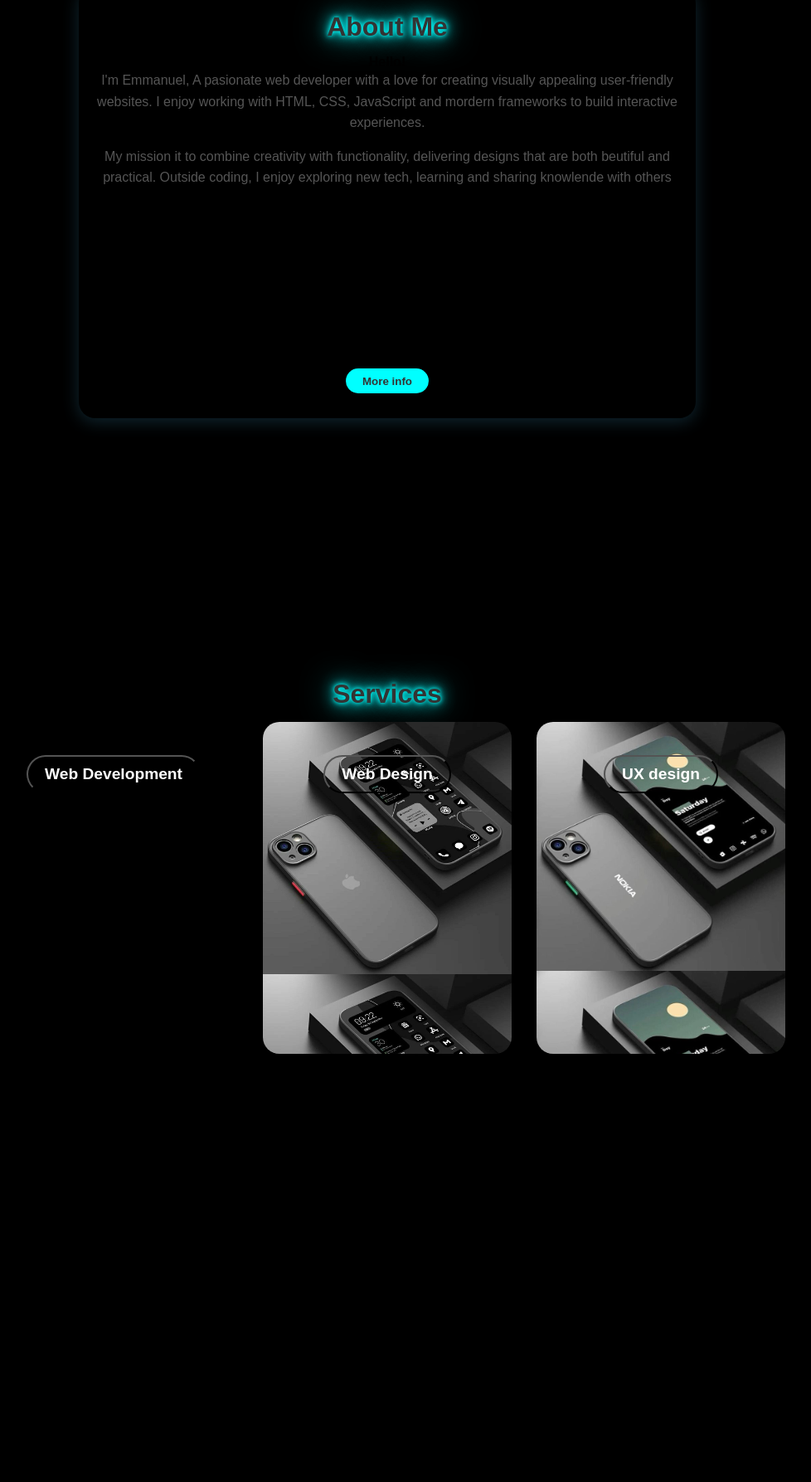
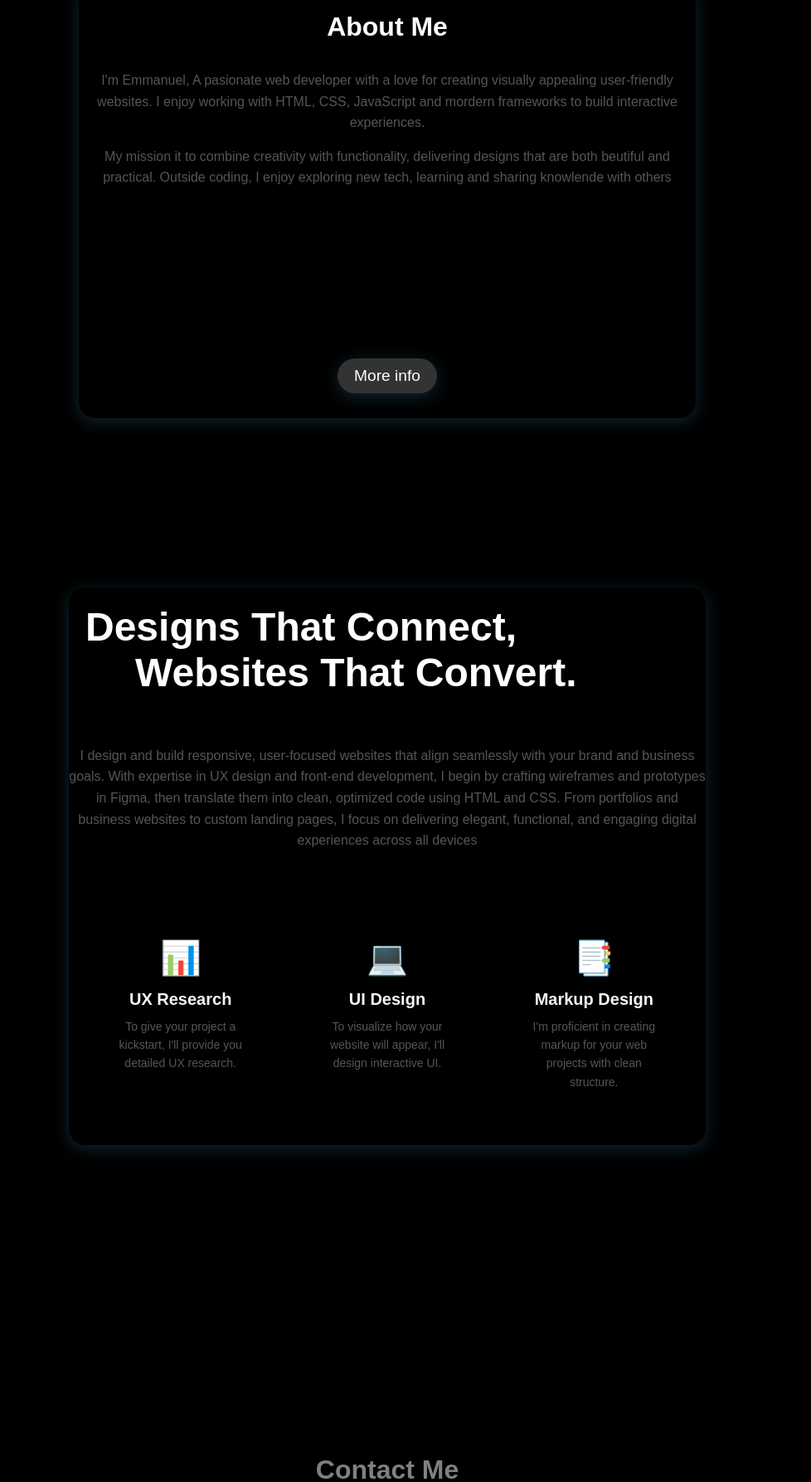
Before and after one commit to emmanuelonlineacc/My-Portfolio, a plain HTML site: page index.html in a window 1280 px wide. Shown: the part 1014-2800 px from the top of the page at 83% size, without its empty margins (173-1151 px from the left). Before the commit the page ends 2458 px from the top, so only its background shows below. Drawn offline with Linux system fonts and the light colour scheme.

Commit message:
added contact section

```diff
--- a/index.html
+++ b/index.html
@@ -1,10 +1,10 @@
 <!DOCTYPE html>
 <html lang="en">
   <head>
-    <meta charset="UTF-8">
-    <meta name="viewport" content="width=device-width, initial-scale=1.0">
+    <meta charset="UTF-8" />
+    <meta name="viewport" content="width=device-width, initial-scale=1.0" />
     <title>Portfolio Home</title>
-    <link rel="stylesheet" href="style.css">
+    <link rel="stylesheet" href="style.css" />
   </head>
   <body>
     <header class="header" id="home">
@@ -15,9 +15,7 @@
           <li><a href="#home">Home</a></li>
           <li><a href="#about">About</a></li>
           <li><a href="#services">Services</a></li>
-            <li><a href="">Contact</a></li>
-
-
+          <li><a href="#contact">Contact</a></li>
         </ul>
 
         <div class="hamburger" id="hamburger">
@@ -27,37 +25,46 @@
         </div>
       </nav>
       <!-- Hero Section -->
-    <section class="hero" >
+      <section class="hero">
         <div class="container">
           <div>
-        <img src="Assets/Images/Dummy_Profile-removebg-preview.png" alt="Profile Photo" class="profile-photo">
+            <img
+              src="Assets/Images/Dummy_Profile-removebg-preview.png"
+              alt="Profile Photo"
+              class="profile-photo"
+            />
           </div>
           <div>
             <h1 class="name">Emmanuel Ochieng</h1>
             <div class="animated-text">
               <span id="typing"></span>
             </div>
+            <p class="description">
+              A passionate web developer with a love for creating visually
+              appealing user-friendly websites.
+            </p>
           </div>
         </div>
       </section>
     </header>
     <main>
-    <section class="about"  id="about">
+      <section class="about" id="about">
         <div class="container">
           <div class="about-text">
             <h2>About Me</h2>
-                <h4>
-                    Hello!
-                </h4>
+            <h4>Hello!</h4>
             <p>
-                    I'm Emmanuel, A pasionate web developer with a love for creating visually appealing user-friendly websites.
-                    I enjoy working with HTML, CSS, JavaScript and mordern frameworks to build interactive experiences.
+              I'm Emmanuel, A pasionate web developer with a love for creating
+              visually appealing user-friendly websites. I enjoy working with
+              HTML, CSS, JavaScript and mordern frameworks to build interactive
+              experiences.
             </p>
             <p>
-                    My mission it to combine creativity with functionality, delivering designs that are both beutiful and practical.
-                    Outside coding, I enjoy exploring new tech, learning and sharing knowlende with others
+              My mission it to combine creativity with functionality, delivering
+              designs that are both beutiful and practical. Outside coding, I
+              enjoy exploring new tech, learning and sharing knowlende with
+              others
             </p>
-
           </div>
 
           <button>More info</button>
@@ -65,27 +72,69 @@
       </section>
       <section class="services" id="services">
         <div class="container">
-            <h2>Services</h2>
-            <div class="services-list">
-            <ul>
-                <li class="development">
-                    <button>Web Development</button>
-                    <p>I specialize in creating visually appealing, user-friendly, and responsive websites that provide seamless experiences across all devices. My design approach combines creativity with functionality, ensuring that each project not only looks modern and professional but also meets the specific goals of the client. With skills in UI/UX design, HTML, CSS, and Figma, I design websites that enhance usability, accessibility, and brand identity. From wireframes and prototypes to fully developed interfaces, I focus on delivering clean, efficient, and engaging web designs that leave a lasting impression</p>
-                </li>
-                <li class="design">
-                    <button>Web Design</button>
-                    <p></p>
-                </li>
-                <li class="ux">
-                    <button >UX design</button>
-                    <p></p>
-                </li>
-            </ul>
+          <div class="heading">
+            <h2 class="one">Designs That Connect,</h2>
+            <h2 class="two">Websites That Convert.</h2>
+          </div>
+          <p>
+            I design and build responsive, user-focused websites that align
+            seamlessly with your brand and business goals. With expertise in UX
+            design and front-end development, I begin by crafting wireframes and
+            prototypes in Figma, then translate them into clean, optimized code
+            using HTML and CSS. From portfolios and business websites to custom
+            landing pages, I focus on delivering elegant, functional, and
+            engaging digital experiences across all devices
+          </p>
+          <div class="cards">
+            <div class="card">
+              <div class="icon">📊</div>
+              <h3>UX Research</h3>
+              <p>
+                To give your project a kickstart, I'll provide you detailed UX
+                research.
+              </p>
+            </div>
+            <div class="card">
+              <div class="icon">💻</div>
+              <h3>UI Design</h3>
+              <p>
+                To visualize how your website will appear, I'll design
+                interactive UI.
+              </p>
+            </div>
+            <div class="card">
+              <div class="icon">📑</div>
+              <h3>Markup Design</h3>
+              <p>
+                I'm proficient in creating markup for your web projects with
+                clean structure.
+              </p>
+            </div>
+          </div>
+        </div>
+      </section>
+      <section id="contact" class="contact">
+        <div class="container">
+          <h2>Contact Me</h2>
+          <p>Feel free to reach me directly using the details below.</p>
+
+          <div class="contact-info">
+            <p>
+              <a href="mailto:emmanuelonlineacc@gmail.com"
+                >emmanuelonlineacc@gmail.com</a
+              >
+            </p>
+            <p>
+              <a href="tel:+254743942353">+254 743942353</a>
+            </p>
+            <p>Nairobi, Kenya</p>
           </div>
         </div>
       </section>
     </main>
-    <button id="backToTop" title="Back to Top"><img src="Assets/Icons/double_arrow_up.svg" alt=""></button>
+    <button id="backToTop" title="Back to Top">
+      <img src="Assets/Icons/double_arrow_up.svg" alt="" />
+    </button>
     <script src="script.js"></script>
   </body>
 </html>
--- a/style.css
+++ b/style.css
@@ -1,4 +1,4 @@
-*{
+* {
   padding: 0;
   margin: 0;
   text-decoration: none;
@@ -7,13 +7,12 @@
   scroll-behavior: smooth;
 }
 
-
 body {
   font-family: Arial, sans-serif;
   margin: 0;
-    background:#000;
-    background-position:unset;
-    background-size:contain;
+  background: #000;
+  background-position: unset;
+  background-size: contain;
   background-repeat: no-repeat;
   justify-content: center;
   text-align: center;
@@ -31,7 +30,6 @@ body {
   box-shadow: 0px 4px 20px rgba(82, 193, 245, 0.2);
   position: justify;
   justify-content: space-between;
-
 }
 
 .nav-left {
@@ -52,7 +50,6 @@ nav ul {
   align-items: center;
 }
 
-
 nav ul li {
   margin: 0 5px;
 }
@@ -63,23 +60,22 @@ nav ul li a {
   font-weight: 500;
   padding: 10px 15px;
   cursor: pointer;
-
 }
 
-nav ul li a:hover{
+nav ul li a:hover {
   color: aqua;
   transition: color 0.3s ease;
 }
 
 /*hamburger*/
-.hamburger{
+.hamburger {
   display: none;
   flex-direction: column;
-    gap:5px;
+  gap: 5px;
   cursor: pointer;
 }
 
-.hamburger span{
+.hamburger span {
   width: 25px;
   height: 3px;
   background: black;
@@ -87,9 +83,8 @@ nav ul li a:hover{
 }
 
 /*mobile*/
-@media(max-width: 760px){
-
-    nav ul{
+@media (max-width: 760px) {
+  nav ul {
     position: absolute;
     top: 60px;
     right: 30px;
@@ -101,35 +96,33 @@ nav ul li a:hover{
     transition: height 0.8s ease;
   }
 
-    nav ul.active{
+  nav ul.active {
     height: 200px;
     width: 150px;
     padding: 10px 0;
     box-shadow: 0px 4px 20px rgba(56, 210, 248, 0.1);
-
   }
 
-    nav ul li{
+  nav ul li {
     text-align: center;
     padding: 10px 0;
   }
 
-    .hamburger{
+  .hamburger {
     display: flex;
   }
 
-    .container{
+  .container {
     flex-direction: column;
-        text-align: center;
   }
 
-    .about-text{
+  .about-text {
     padding: 20px 0;
   }
 }
 
 /* Hero Section */
-.hero{
+.hero {
   margin: -30px 0 0 0;
 }
 .hero .container {
@@ -139,20 +132,21 @@ nav ul li a:hover{
   display: flex;
   justify-content: center;
   align-items: center;
-    background:none;
+  background: none;
 }
 
 .profile-photo {
   border-radius: 0% 0% 50% 30%;
   width: 400px;
   height: 550px;
-    object-fit:contain;
-    animation: bounce 2s cubic-bezier(.28,.84,.42,1) infinite;
+  object-fit: contain;
+  animation: bounce 2s cubic-bezier(0.28, 0.84, 0.42, 1) infinite;
   will-change: transform;
 }
 
 @keyframes bounce {
-    0%, 100% {
+  0%,
+  100% {
     transform: translateY(0);
   }
   40% {
@@ -190,7 +184,6 @@ nav ul li a:hover{
   font-style: normal;
 }
 
-
 .cursor {
   display: inline-block;
   width: 2px;
@@ -199,27 +192,43 @@ nav ul li a:hover{
   vertical-align: middle;
 }
 
+.description {
+  font-size: 18px;
+  color: #fff;
+  margin-top: px;
+  max-width: 400px;
+  line-height: 1.5;
+  text-align: center;
+  font-family: "Playwrite CA", cursive;
+  font-optical-sizing: auto;
+  font-style: normal;
+}
 @keyframes blink {
-    0%, 50%, 100% { opacity: 1; }
-    25%, 75% { opacity: 10; }
+  0%,
+  50%,
+  100% {
+    opacity: 1;
+  }
+  25%,
+  75% {
+    opacity: 10;
+  }
 }
 
-
-section{
+section {
   position: relative;
   display: flex;
   justify-content: center;
   align-items: center;
   min-height: 100vh;
   flex-direction: column;
-
 }
 
-.about{
-    padding:60px 20px;
+.about {
+  padding: 60px 20px;
   background: none;
 }
-.about .container{
+.about .container {
   display: flex;
   align-items: center;
   flex-direction: column;
@@ -232,153 +241,129 @@ section{
   background: transparent;
   backdrop-filter: blur(10px);
   border-radius: 20px;
-
 }
 
-.about-text{
+.about-text {
   margin: 30px 15px 0 15px;
-    flex:1;
+  flex: 1;
 }
 
-.about-text h2{
+.about-text h2 {
   font-size: 2rem;
   margin-bottom: 15px;
-    color: #333;
-    text-shadow:
-    0 0 5px aqua,
-    0 0 10px aqua,
-    0 0 20px aqua,
-    0 0 40px aqua;
-
-
+  color: white;
 }
 
-.about-text p{
+.about-text p {
   font-size: 1rem;
   line-height: 1.6;
   margin-bottom: 15px;
   color: #555;
 }
 
-.about .container button{
-    background: aqua;
-    height: 30px;
-    width: 100px;
-    margin: 30px 0;
-    text-decoration: none;
-    font-weight: 600;
-    border-radius: 30px;
-    text-align: center;
-    color: #333;
-    border: none;
-
-}
-
-.about .container button:hover{
-    box-shadow: 0 25px 50px rgba(0,255,255,0.2);
-    height: 40px;
-    width: 100px;
-    border: none;
-    border-radius: 30px;
-    background: none;
-    cursor: pointer;
-
-
-}
-
-.services h2{
-    font-size: 2rem;
-    margin-bottom: 15px;
-    color: #333;
-    text-shadow:
-    0 0 5px aqua,
-    0 0 10px aqua,
-    0 0 20px aqua,
-    0 0 40px aqua;
-}
-
-.services-list ul{
-    flex-direction: raw;
-    gap: 30px;
-    display: flex;
-    list-style: none;
-    padding: 0;
-    margin:0;
-
-}
-
-.services-list li{
-    position: relative;
-    flex:1 1 0;
-    text-align: center;
-}
-
-.services-list li{
-    position: relative;
-    flex: 1 1 0;
-}
-.services-list li p{
-    display: none;
-    position: absolute;
-    transform: translateX();
-    background:transluscent;
-    backdrop-filter: blur(8px);
-    color: white;
-    border: radius 8px;
-    box-shadow: 0 4px 16px rgba(0,0,0,0.1);
-    z-index: 10;
-    overflow: hidden;
-
-}
-
-.services-list li:hover p,
-.services-list li:focus-within p
-{
-    display: block;
-}
-.services-list li button{
+button {
   background: none;
   border-radius: 30;
   color: white;
-    font-size: 1.2rem;
-    font-weight: 600;
-    padding: 10px 20px;
-    margin-top: 40px;
   border-radius: 30px;
   cursor: pointer;
-    transition: background-color 0.3s ease, color 0.3s ease;
 }
 
-.services-list li:hover button{
+.about .container button {
+  background-color: #333;
+  color: white;
+  padding: 10px 20px;
+  font-size: 1.2rem;
+  font-weight: 100;
+  border-radius: 30px;
+  border: none;
+  transition: background-color 0.3s ease, color 0.3s ease;
+  margin-bottom: 30px;
+  box-shadow: 0px 4px 20px rgba(82, 193, 245, 0.2);
+}
+
+.about .container button:hover {
   background-color: aqua;
   color: #333;
 }
-
-.development{
-    background-image:url(Assets/Images/image1.jpg) ;
-    background-size: contain;
-    height: 400px;
-    width: 300px;
-    border-radius: 20px;
-
-
-
+.services .heading {
+  text-align: left;
+  font-size: 2rem;
+  color: white;
+  margin: 20px;
 }
 
-.design{
-    background-image:url(Assets/Images/image2.jpg) ;
-    background-size: contain;
-    height: 400px;
-    width: 300px;
+.services .two {
+  margin-left: 60px;
+}
+
+.services p {
+  font-size: 1rem;
+  line-height: 1.6;
+  margin-bottom: 15px;
+  color: #555;
+}
+
+.services .container {
+  display: flex;
+  flex-direction: row;
+  gap: 40px;
+  max-width: 60%;
+  margin: auto;
+  flex-wrap: wrap;
+  box-shadow: 0px 4px 20px rgba(82, 193, 245, 0.2);
+  background: transparent;
+  backdrop-filter: blur(10px);
   border-radius: 20px;
 }
 
-.ux{
-    background-image:url(Assets/Images/image3.jpg) ;
-    background-size: contain;
-    height: 400px;
-    width: 300px;
-    border-radius: 20px;
+.cards {
+  display: flex;
+  flex-wrap: wrap;
+  justify-content: center;
+  gap: 20px;
+  padding: 20px;
+}
+.card {
+  flex: 1;
+  width: 250px;
+  padding: 30px;
+  border-radius: 8px;
+  background: none;
+  cursor: pointer;
+  transition: transform 0.3s ease, box-shadow 0.3s ease;
+}
+
+.card:hover {
+  transform: translateY(-20px);
+  box-shadow: 0px 4px 20px rgba(82, 193, 245, 0.2);
+}
+
+.card .icon {
+  font-size: 40px;
+  margin-bottom: 15px;
+  display: block;
+}
+
+.card:nth-child(1):hover {
+  color: #333;
+}
+.card:nth-child(2) {
+  color: #333;
+}
+.card:nth-child(3) {
+  color: #333;
+}
+
+.card h3 {
+  margin-bottom: 10px;
+  font-size: 20px;
+  color: whitesmoke;
+}
+
+.card p {
+  font-size: 14px;
+  line-height: 1.6;
 }
 
 #backToTop {
@@ -402,3 +387,52 @@ section{
 #backToTop:hover {
   background: aqua;
 }
+
+.contact {
+  padding: 60px 20px;
+  background: none;
+  text-align: center;
+  color: #fff;
+}
+
+.contact .container {
+  max-width: 600px;
+  margin: auto;
+}
+
+.contact h2 {
+  font-size: 2rem;
+  margin-bottom: 10px;
+  color: grey;
+}
+
+.contact p {
+  color: #555;
+  margin-bottom: 15px;
+  font-size: 1.1rem;
+}
+
+.contact-info p {
+  margin: 12px 0;
+  font-size: 1.1rem;
+  color: #444;
+  display: flex;
+  align-items: center;
+  justify-content: center;
+  gap: 10px;
+}
+
+.contact-info i {
+  color: #333;
+  font-size: 1.2rem;
+}
+
+.contact-info a {
+  color: #444;
+  text-decoration: none;
+  transition: color 0.3s ease;
+}
+
+.contact-info a:hover {
+  color: aqua;
+}
```
Also changed, not shown: script.js (+8 -7 lines). Lines whose indentation alone changed are shown as unchanged.
